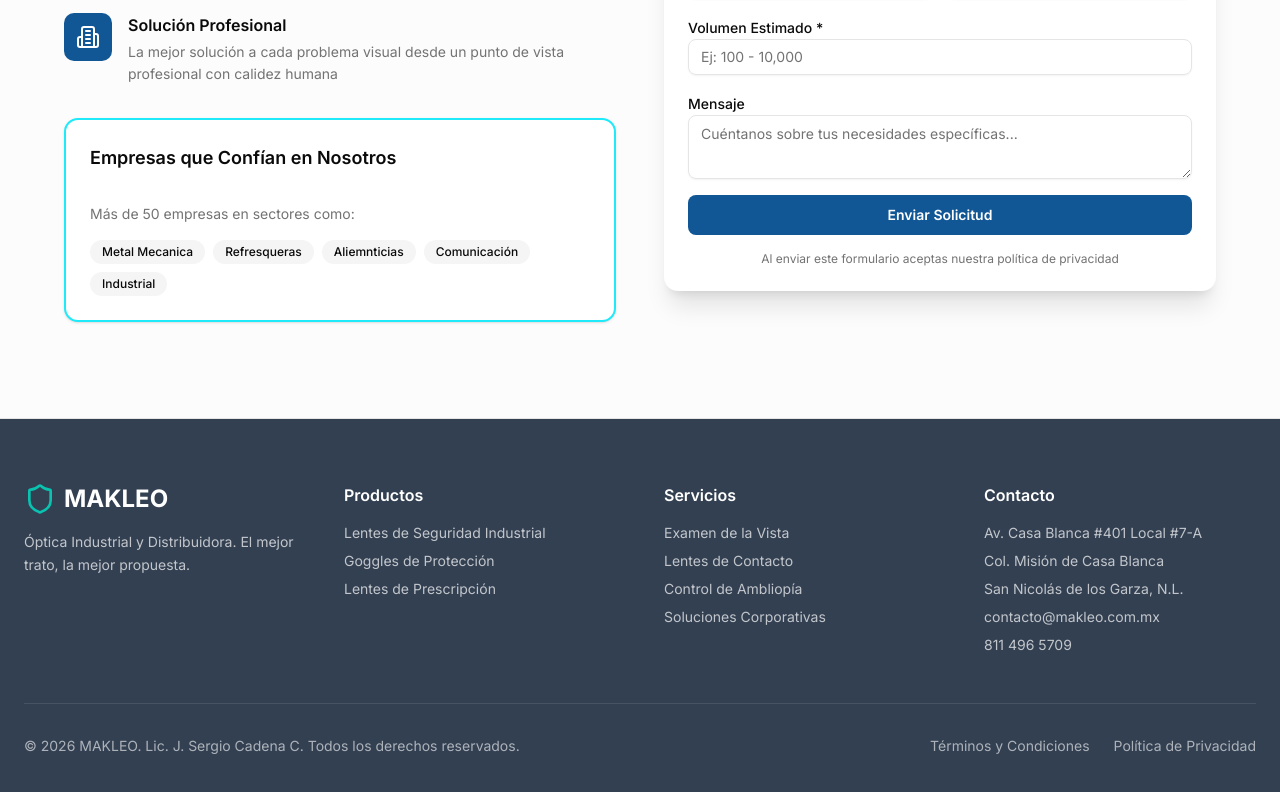
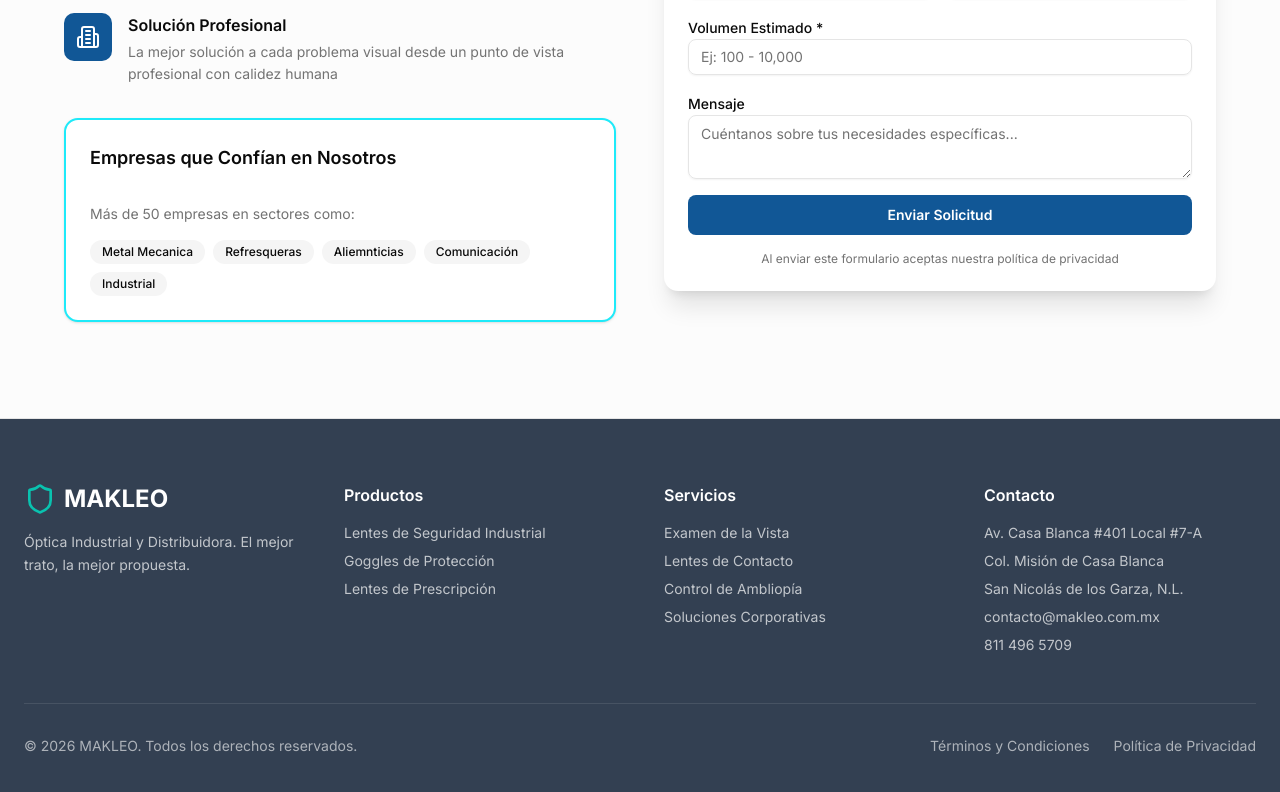
Before and after one commit to JER417/MAKLEO-WEB, a Next.js app: page / in a window 1280 px wide. Shown: the part 7025-7817 px from the top of the page. Built offline with nearby package versions, Linux system fonts and the light colour scheme.

Commit message:
cambio footer

```diff
--- a/components/footer.tsx
+++ b/components/footer.tsx
@@ -1,3 +1,4 @@
+import React from "react"
 import { Shield } from "lucide-react"
 
 export function Footer() {
@@ -85,7 +86,7 @@ export function Footer() {
         </div>
 
         <div className="pt-8 border-t border-white/10 flex flex-col md:flex-row justify-between items-center gap-4 text-sm text-white/60">
-          <p>© 2026 MAKLEO. Lic. J. Sergio Cadena C. Todos los derechos reservados.</p>
+          <p>© 2026 MAKLEO. Todos los derechos reservados.</p>
           <div className="flex gap-6">
             <a href="#" className="hover:text-white transition-colors">
               Términos y Condiciones
```
